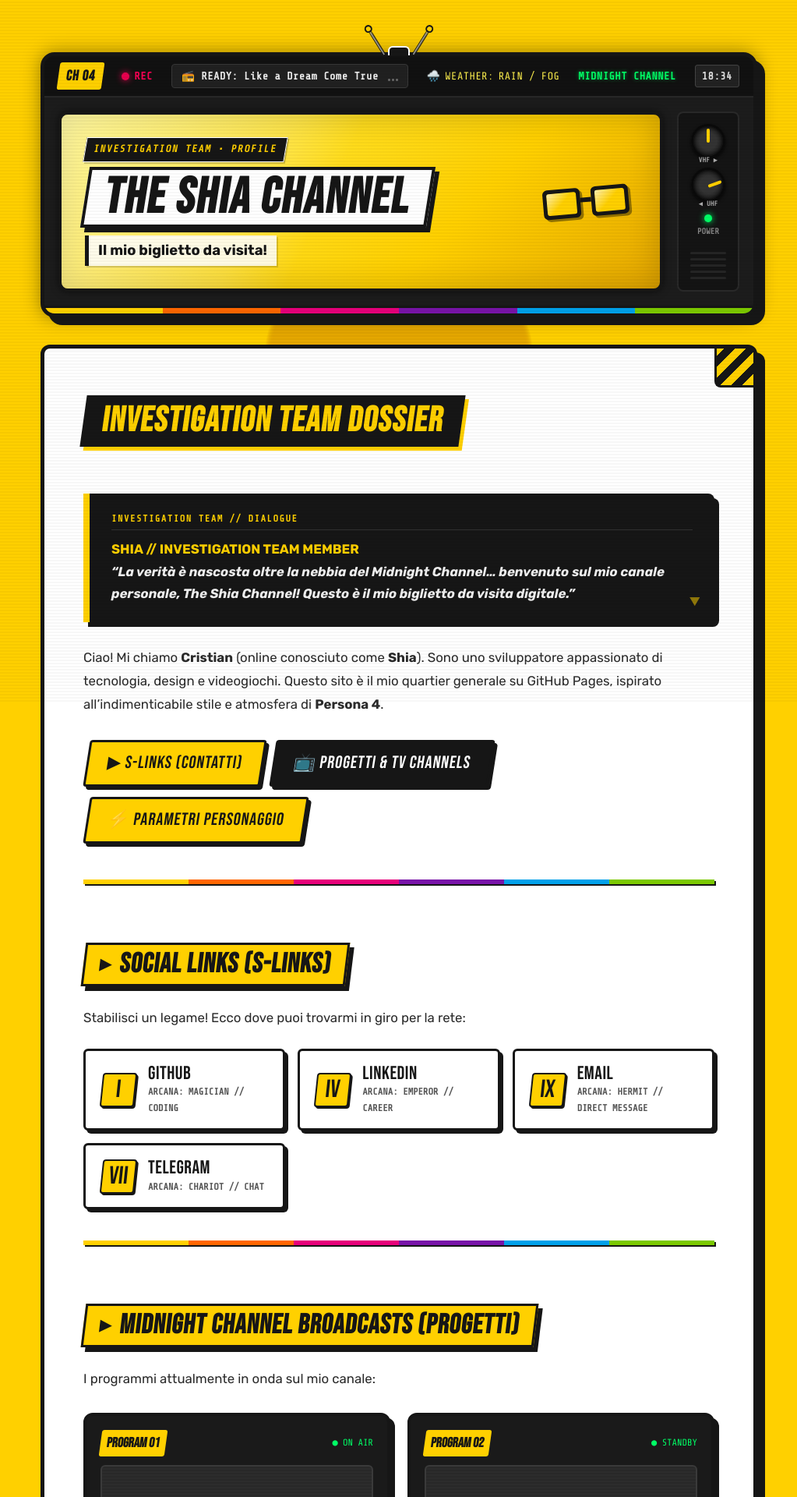
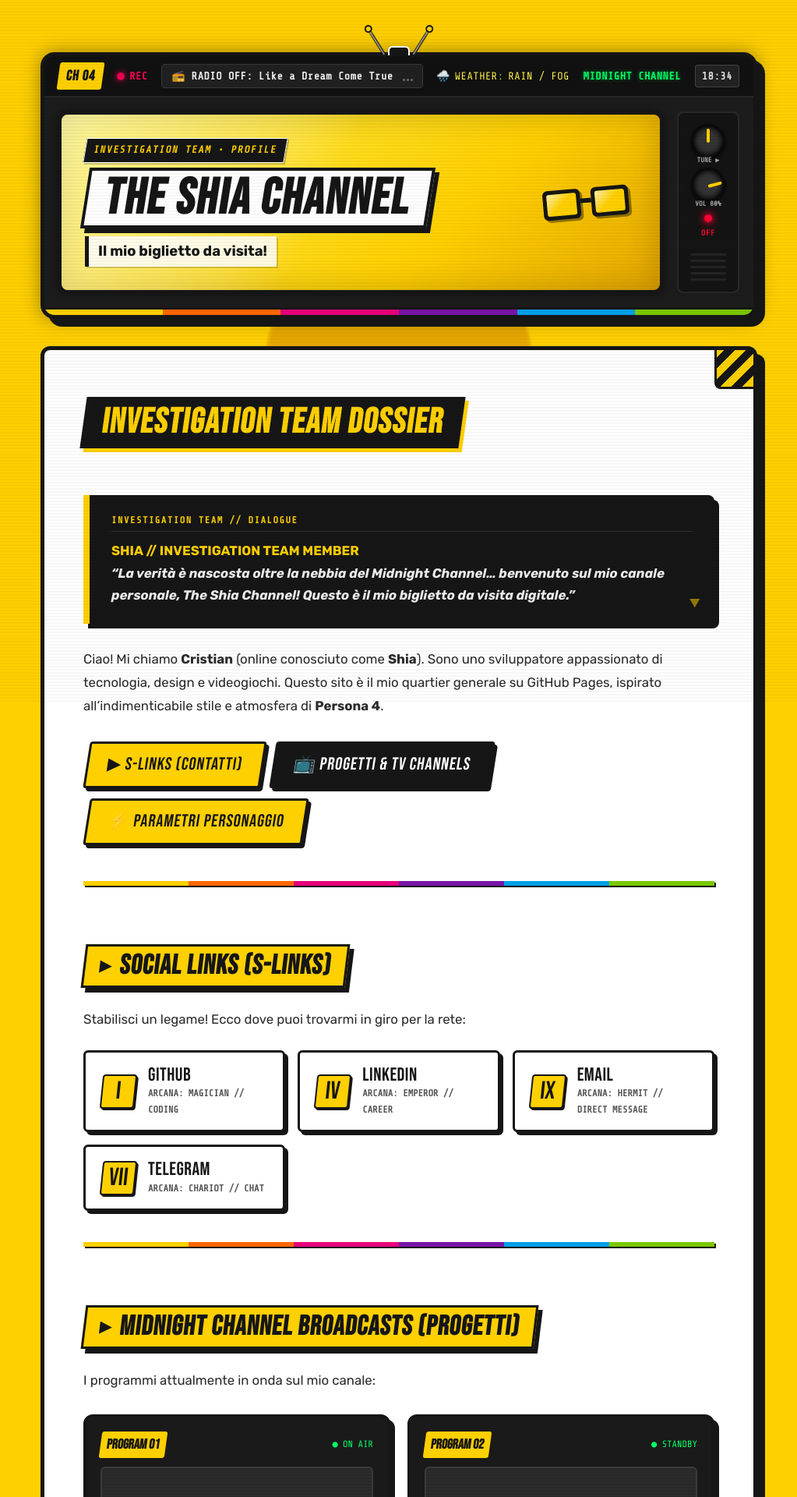
Before and after one commit to cristian-carotenuto/cristian-carotenuto.github.io, a Jekyll site: the page built from index.md, in a window 1280 px wide. Shown: the top 1920 px of the page at 78% size, without its empty margins (128-1151 px from the left). Built offline with Jekyll 4.4.1, drawn with Linux system fonts in a browser that asks for light colours; our own code applies the rules of GitHub Pages for plain Markdown files; some of the changed lines change nothing that is shown.

Commit message:
Updated Features #2
+ aggiustato bug riguardo l'accensione/spegnimento della radio
+ aggiunta manopola per regolare l'audio delle soundtrack

```diff
--- a/_layouts/default.html
+++ b/_layouts/default.html
@@ -143,22 +143,22 @@
 
             <!-- TV Side Hardware Controls (Interactive Radio & Jukebox) -->
             <div class="tv-controls-panel" aria-label="Controlli Radio TV">
-              <!-- Top Dial: Next Track (VHF) -->
-              <div class="tv-dial dial-vhf" id="dial-next-track" role="button" tabindex="0" title="Manopola VHF: Traccia Successiva">
+              <!-- Top Dial: TUNE / Channel (VHF) -->
+              <div class="tv-dial dial-vhf" id="dial-next-track" role="button" tabindex="0" title="Manopola Canali: Traccia Successiva (Clicca o usa rotellina)">
                 <div class="dial-notch" id="notch-vhf"></div>
-                <span class="dial-tag">VHF ▶</span>
+                <span class="dial-tag">TUNE ▶</span>
               </div>
 
-              <!-- Bottom Dial: Prev Track (UHF) -->
-              <div class="tv-dial dial-uhf" id="dial-prev-track" role="button" tabindex="0" title="Manopola UHF: Traccia Precedente">
-                <div class="dial-notch notch-2" id="notch-uhf"></div>
-                <span class="dial-tag">◀ UHF</span>
+              <!-- Middle Dial: Volume (VOL) -->
+              <div class="tv-dial dial-vol" id="dial-volume" role="button" tabindex="0" title="Manopola Volume: Clicca per regolare o usa la rotellina del mouse">
+                <div class="dial-notch" id="notch-vol"></div>
+                <span class="dial-tag" id="vol-tag">VOL 80%</span>
               </div>
 
               <!-- Power Switch: Play / Pause Radio -->
               <div class="tv-power-switch" id="radio-power-toggle" role="button" tabindex="0" title="Interruttore Power Radio (Play/Pausa)">
-                <span class="power-led" id="radio-power-led"></span>
-                <span class="power-label" id="radio-power-text">POWER</span>
+                <span class="power-led is-off" id="radio-power-led"></span>
+                <span class="power-label is-off" id="radio-power-text">OFF</span>
               </div>
 
               <!-- Speaker Grille Audio Visualizer -->
@@ -314,26 +314,27 @@
         function playRadio() {
           audioPlayer.play().then(function() {
             isPlaying = true;
-            powerLed.classList.add('is-active');
+            powerLed.className = 'power-led is-active';
+            powerText.className = 'power-label is-active';
             powerText.textContent = "ON";
-            powerText.style.color = "#00FF66";
             speakerGrille.classList.add('is-playing');
             radioTicker.classList.add('is-playing');
             trackDisplay.textContent = "NOW PLAYING: " + playlist[currentIndex].title;
           }).catch(function(err) {
-            console.log("Audio autoplay was restricted by browser, waiting for user click.");
+            console.log("Audio autoplay restricted by browser, waiting for user click.");
+            pauseRadio();
           });
         }
 
         function pauseRadio() {
           audioPlayer.pause();
           isPlaying = false;
-          powerLed.classList.remove('is-active');
-          powerText.textContent = "POWER";
-          powerText.style.color = "";
+          powerLed.className = 'power-led is-off';
+          powerText.className = 'power-label is-off';
+          powerText.textContent = "OFF";
           speakerGrille.classList.remove('is-playing');
           radioTicker.classList.remove('is-playing');
-          trackDisplay.textContent = "PAUSED: " + playlist[currentIndex].title;
+          trackDisplay.textContent = "RADIO OFF: " + playlist[currentIndex].title;
         }
 
         function toggleRadio() {
@@ -352,11 +353,47 @@
         }
 
         function prevTrack() {
-          uhfAngle -= 45;
-          if (notchUhf) notchUhf.style.transform = 'rotate(' + uhfAngle + 'deg)';
+          vhfAngle -= 45;
+          if (notchVhf) notchVhf.style.transform = 'rotate(' + vhfAngle + 'deg)';
           loadTrack(currentIndex - 1);
           playRadio();
         }
+
+        // --- VOLUME DIAL CONTROLLER ---
+        var currentVolume = 0.8;
+        var notchVol = document.getElementById('notch-vol');
+        var volTag = document.getElementById('vol-tag');
+        var volTimer = null;
+
+        function setVolume(val) {
+          currentVolume = Math.max(0, Math.min(1, Math.round(val * 100) / 100));
+          audioPlayer.volume = currentVolume;
+          // Calculate angle from -125deg (0%) to +125deg (100%)
+          var angle = -125 + (currentVolume * 250);
+          if (notchVol) notchVol.style.transform = 'rotate(' + angle + 'deg)';
+
+          var percent = Math.round(currentVolume * 100);
+          var label = percent === 0 ? 'MUTE' : 'VOL ' + percent + '%';
+          if (volTag) volTag.textContent = label;
+
+          // Temporary volume display on the ticker
+          if (trackDisplay) {
+            if (volTimer) clearTimeout(volTimer);
+            var bars = Math.round(currentVolume * 5);
+            var barStr = '■'.repeat(bars) + '□'.repeat(5 - bars);
+            trackDisplay.textContent = '🔊 ' + label + ' [' + barStr + ']';
+            volTimer = setTimeout(function() {
+              if (isPlaying) {
+                trackDisplay.textContent = 'NOW PLAYING: ' + playlist[currentIndex].title;
+              } else {
+                trackDisplay.textContent = 'RADIO OFF: ' + playlist[currentIndex].title;
+              }
+            }, 1200);
+          }
+        }
+
+        // Initialize volume at 80%
+        setVolume(0.8);
 
         // When track naturally ends, proceed to next song
         audioPlayer.addEventListener('ended', function() {
@@ -375,16 +412,46 @@
         var dialNextBtn = document.getElementById('dial-next-track');
         if (dialNextBtn) {
           dialNextBtn.addEventListener('click', nextTrack);
+          dialNextBtn.addEventListener('wheel', function(e) {
+            e.preventDefault();
+            if (e.deltaY < 0) nextTrack();
+            else prevTrack();
+          }, { passive: false });
           dialNextBtn.addEventListener('keydown', function(e) {
             if (e.key === 'Enter' || e.key === ' ') { e.preventDefault(); nextTrack(); }
           });
         }
 
-        var dialPrevBtn = document.getElementById('dial-prev-track');
-        if (dialPrevBtn) {
-          dialPrevBtn.addEventListener('click', prevTrack);
-          dialPrevBtn.addEventListener('keydown', function(e) {
-            if (e.key === 'Enter' || e.key === ' ') { e.preventDefault(); prevTrack(); }
+        var dialVolBtn = document.getElementById('dial-volume');
+        if (dialVolBtn) {
+          // Click cycles presets: 20% -> 40% -> 60% -> 80% -> 100% -> MUTE (0%) -> 20%
+          var volPresets = [0.2, 0.4, 0.6, 0.8, 1.0, 0.0];
+          dialVolBtn.addEventListener('click', function() {
+            var nextVal = 0.8;
+            for (var i = 0; i < volPresets.length; i++) {
+              if (volPresets[i] > currentVolume + 0.05) {
+                nextVal = volPresets[i];
+                break;
+              }
+            }
+            if (currentVolume >= 0.95) nextVal = 0.0;
+            else if (currentVolume <= 0.05) nextVal = 0.2;
+            setVolume(nextVal);
+          });
+
+          // Mouse wheel smoothly turns volume
+          dialVolBtn.addEventListener('wheel', function(e) {
+            e.preventDefault();
+            var step = e.deltaY < 0 ? 0.05 : -0.05;
+            setVolume(currentVolume + step);
+          }, { passive: false });
+
+          dialVolBtn.addEventListener('keydown', function(e) {
+            if (e.key === 'ArrowUp' || e.key === 'ArrowRight') {
+              e.preventDefault(); setVolume(currentVolume + 0.1);
+            } else if (e.key === 'ArrowDown' || e.key === 'ArrowLeft') {
+              e.preventDefault(); setVolume(currentVolume - 0.1);
+            }
           });
         }
 
--- a/assets/css/style.scss
+++ b/assets/css/style.scss
@@ -1684,7 +1684,18 @@ tr:hover td {
 }
 
 .power-led {
+  width: 10px;
+  height: 10px;
+  border-radius: 50%;
+  display: block;
+  margin-bottom: 2px;
   transition: background-color 0.2s, box-shadow 0.2s;
+}
+
+.power-led.is-off {
+  background: #FF0033 !important;
+  box-shadow: 0 0 8px #FF0033, 0 0 14px rgba(255, 0, 51, 0.7) !important;
+  animation: none !important;
 }
 
 .power-led.is-active {
@@ -1696,6 +1707,22 @@ tr:hover td {
 @keyframes p4LedPulse {
   0% { box-shadow: 0 0 6px #00FF66; }
   100% { box-shadow: 0 0 16px #00FF66, 0 0 24px rgba(0, 255, 102, 0.9); }
+}
+
+.power-label {
+  font-family: var(--font-mono);
+  font-size: 0.65rem;
+  font-weight: bold;
+  letter-spacing: 0.5px;
+  transition: color 0.2s ease;
+}
+
+.power-label.is-off {
+  color: #FF0033 !important;
+}
+
+.power-label.is-active {
+  color: #00FF66 !important;
 }
 
 /* Speaker Grille Soundwave Animation */
```
